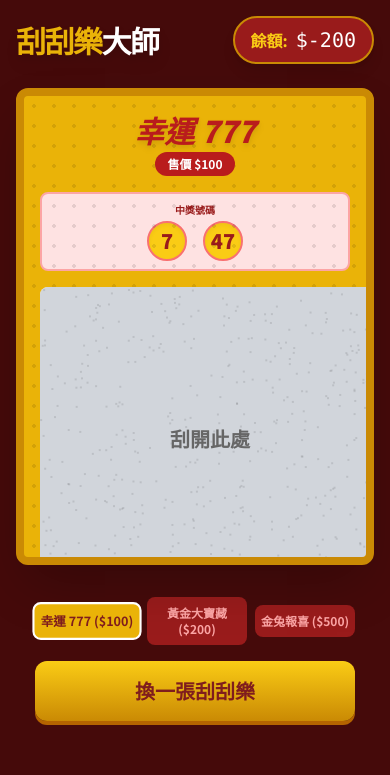
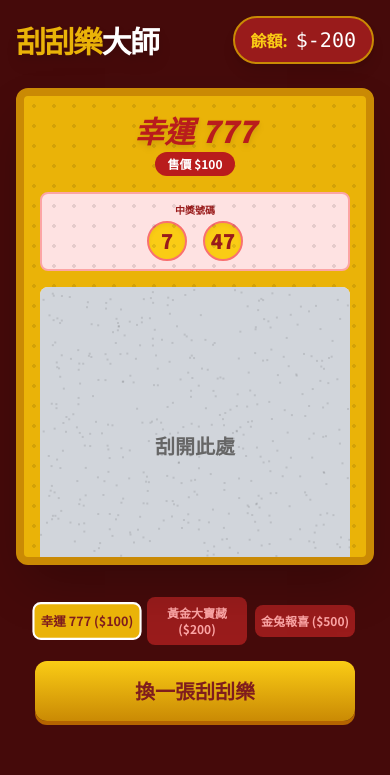
Before and after one commit to vicquana/quaqualer, a React (Vite) app: page / in a window 390 px wide. Shown: the top 775 px of the page. Built offline with nearby package versions, Linux system fonts and the light colour scheme.

Commit message:
Fix Vercel entry script and responsive scratch canvas

```diff
--- a/components/CardContainer.tsx
+++ b/components/CardContainer.tsx
@@ -1,5 +1,5 @@
 
-import React, { useState } from 'react';
+import React, { useEffect, useRef, useState } from 'react';
 import { ScratchCardData } from '../types';
 import ScratchCanvas from './ScratchCanvas';
 import { playRevealSound } from '../utils/audio';
@@ -11,12 +11,33 @@ interface CardContainerProps {
 
 const CardContainer: React.FC<CardContainerProps> = ({ card, onReveal }) => {
   const [revealed, setRevealed] = useState(false);
+  const [canvasSize, setCanvasSize] = useState({ width: 0, height: 0 });
+  const scratchAreaRef = useRef<HTMLDivElement>(null);
 
   const handleComplete = () => {
     setRevealed(true);
     playRevealSound();
     onReveal();
   };
+
+  useEffect(() => {
+    const element = scratchAreaRef.current;
+    if (!element) return;
+
+    const updateSize = () => {
+      const rect = element.getBoundingClientRect();
+      setCanvasSize({
+        width: Math.floor(rect.width),
+        height: Math.floor(rect.height)
+      });
+    };
+
+    updateSize();
+    const observer = new ResizeObserver(() => updateSize());
+    observer.observe(element);
+
+    return () => observer.disconnect();
+  }, []);
 
   return (
     <div className="relative w-full max-w-sm mx-auto aspect-[3/4] bg-yellow-500 rounded-xl shadow-2xl overflow-hidden border-8 border-yellow-600 p-4 select-none">
@@ -46,7 +67,10 @@ const CardContainer: React.FC<CardContainerProps> = ({ card, onReveal }) => {
         </div>
 
         {/* Your Numbers Area */}
-        <div className="bg-white/80 rounded-lg p-3 grid grid-cols-2 gap-2 flex-grow relative min-h-[300px]">
+        <div
+          ref={scratchAreaRef}
+          className="bg-white/80 rounded-lg p-3 grid grid-cols-2 gap-2 flex-grow relative min-h-[240px] sm:min-h-[300px]"
+        >
           {card.yourNumbers.map((item, i) => (
             <div key={i} className={`flex flex-col items-center justify-center p-1 rounded border ${item.isWinner && revealed ? 'bg-yellow-200 border-yellow-500 scale-105 transition-transform' : 'border-gray-200'}`}>
               <span className={`text-2xl font-black ${item.isWinner && revealed ? 'text-red-600' : 'text-gray-800'}`}>
@@ -64,12 +88,14 @@ const CardContainer: React.FC<CardContainerProps> = ({ card, onReveal }) => {
           ))}
 
           {/* Overlay Canvas */}
-          <ScratchCanvas
-            width={340}
-            height={320}
-            onComplete={handleComplete}
-            color="#d1d5db"
-          />
+          {canvasSize.width > 0 && canvasSize.height > 0 && (
+            <ScratchCanvas
+              width={canvasSize.width}
+              height={canvasSize.height}
+              onComplete={handleComplete}
+              color="#d1d5db"
+            />
+          )}
         </div>
       </div>
 
--- a/components/ScratchCanvas.tsx
+++ b/components/ScratchCanvas.tsx
@@ -27,9 +27,14 @@ const ScratchCanvas: React.FC<ScratchCanvasProps> = ({
     if (!canvas) return;
     const ctx = canvas.getContext('2d');
     if (!ctx) return;
+    if (width <= 0 || height <= 0) return;
 
-    canvas.width = width;
-    canvas.height = height;
+    const dpr = window.devicePixelRatio || 1;
+    canvas.width = Math.floor(width * dpr);
+    canvas.height = Math.floor(height * dpr);
+    canvas.style.width = `${width}px`;
+    canvas.style.height = `${height}px`;
+    ctx.setTransform(dpr, 0, 0, dpr, 0, 0);
 
     ctx.fillStyle = color;
     ctx.fillRect(0, 0, width, height);
@@ -43,6 +48,8 @@ const ScratchCanvas: React.FC<ScratchCanvasProps> = ({
     ctx.font = 'bold 20px Arial';
     ctx.textAlign = 'center';
     ctx.fillText('刮開此處', width / 2, height / 2);
+
+    setIsFinished(false);
   }, [width, height, color]);
 
   const getPercentage = useCallback(() => {
@@ -51,7 +58,7 @@ const ScratchCanvas: React.FC<ScratchCanvasProps> = ({
     const ctx = canvas.getContext('2d');
     if (!ctx) return 0;
 
-    const imageData = ctx.getImageData(0, 0, width, height);
+    const imageData = ctx.getImageData(0, 0, canvas.width, canvas.height);
     const pixels = imageData.data;
     let count = 0;
 
@@ -60,7 +67,7 @@ const ScratchCanvas: React.FC<ScratchCanvasProps> = ({
     }
 
     return (count / (pixels.length / 4)) * 100;
-  }, [width, height]);
+  }, []);
 
   const scratch = (x: number, y: number) => {
     if (isFinished) return;
@@ -88,7 +95,7 @@ const ScratchCanvas: React.FC<ScratchCanvasProps> = ({
       canvas.style.transition = 'opacity 0.5s ease-out';
       canvas.style.opacity = '0';
       setTimeout(() => {
-        ctx.clearRect(0, 0, width, height);
+        ctx.clearRect(0, 0, canvas.width, canvas.height);
       }, 500);
     }
   };
--- a/index.html
+++ b/index.html
@@ -30,5 +30,6 @@
 </head>
 <body class="bg-red-900 text-white">
     <div id="root"></div>
+    <script type="module" src="/index.tsx"></script>
 </body>
 </html>
```
